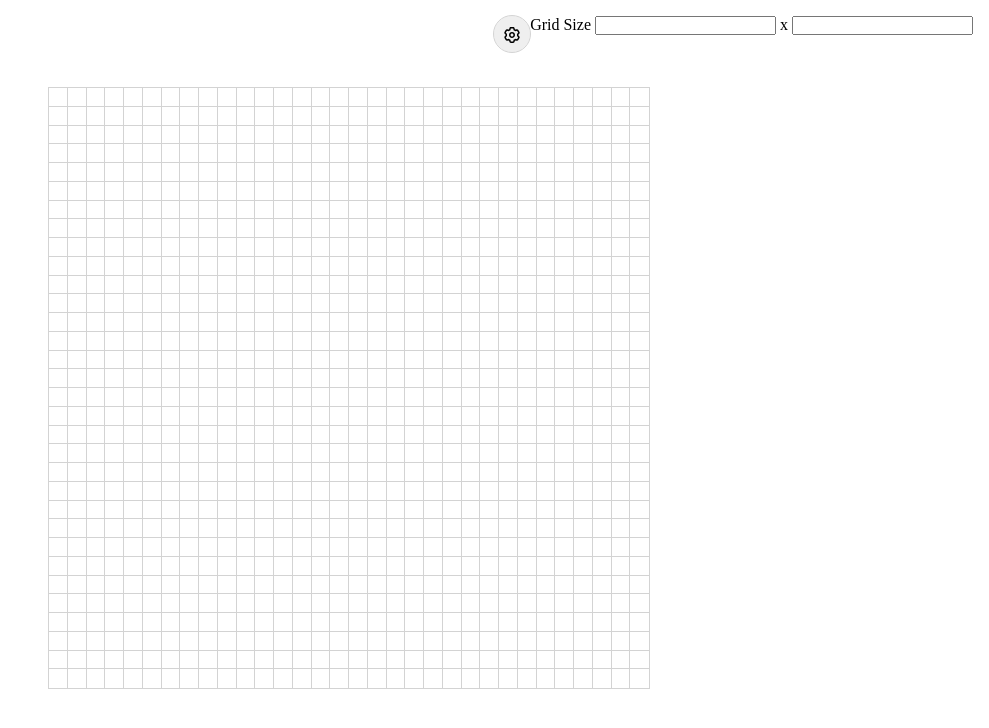
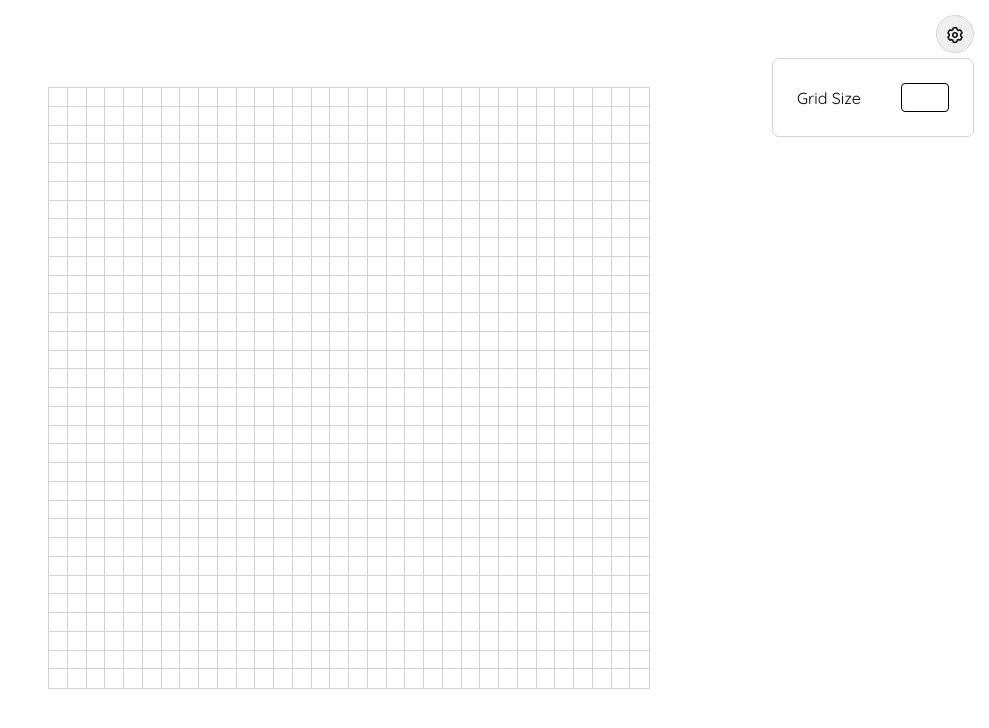
Before and after one commit to aapujji/etch-a-sketch, a plain HTML site: page index.html in a window 1280 px wide. Both pictures are taken after a click on the button 1246 px from the left and 34 px from the top of the page. Shown: the whole page, without its empty margins (291-1280 px from the left). Drawn offline with Linux system fonts and the light colour scheme.

Commit message:
create settings modal

```diff
--- a/css/styles.css
+++ b/css/styles.css
@@ -1,13 +1,27 @@
+@import url('https://fonts.googleapis.com/css2?family=Quicksand&display=swap');
+
 * {
     margin: 0;
     padding: 0;
     box-sizing: border-box;
 }
 
+body {
+    font-family: 'Quicksand', sans-serif;
+}
+
+input {
+    border: 1px solid black;
+    border-radius: 4px;
+    padding: 6px 0;
+    width: 48px;
+}
+
 #header {
     display: flex;
     justify-content: end;
     padding: 16px 16px 36px;
+    position: relative;
 }
 
 #header > button {
@@ -44,7 +58,22 @@
 }
 
 .settings {
+    width: 200px;
     display: none;
+    position: absolute;
+    right: 16px;
+    bottom: -48px;
+    padding: 24px;
+    background-color: #fff;
+    outline: 1px solid #d3d3d3;
+    border-radius: 6px;
+}
+
+.setting {
+    display: flex;
+    gap: 30px;
+    align-items: center;
+    justify-content: space-between;
 }
 
 .show {
--- a/index.html
+++ b/index.html
@@ -13,8 +13,6 @@
             <div class="setting grid-size">
                 <label>Grid Size</label>
                 <input type="text">
-                <span>x</span>
-                <input type="text">
             </div>
         </div>
     </div>
```
